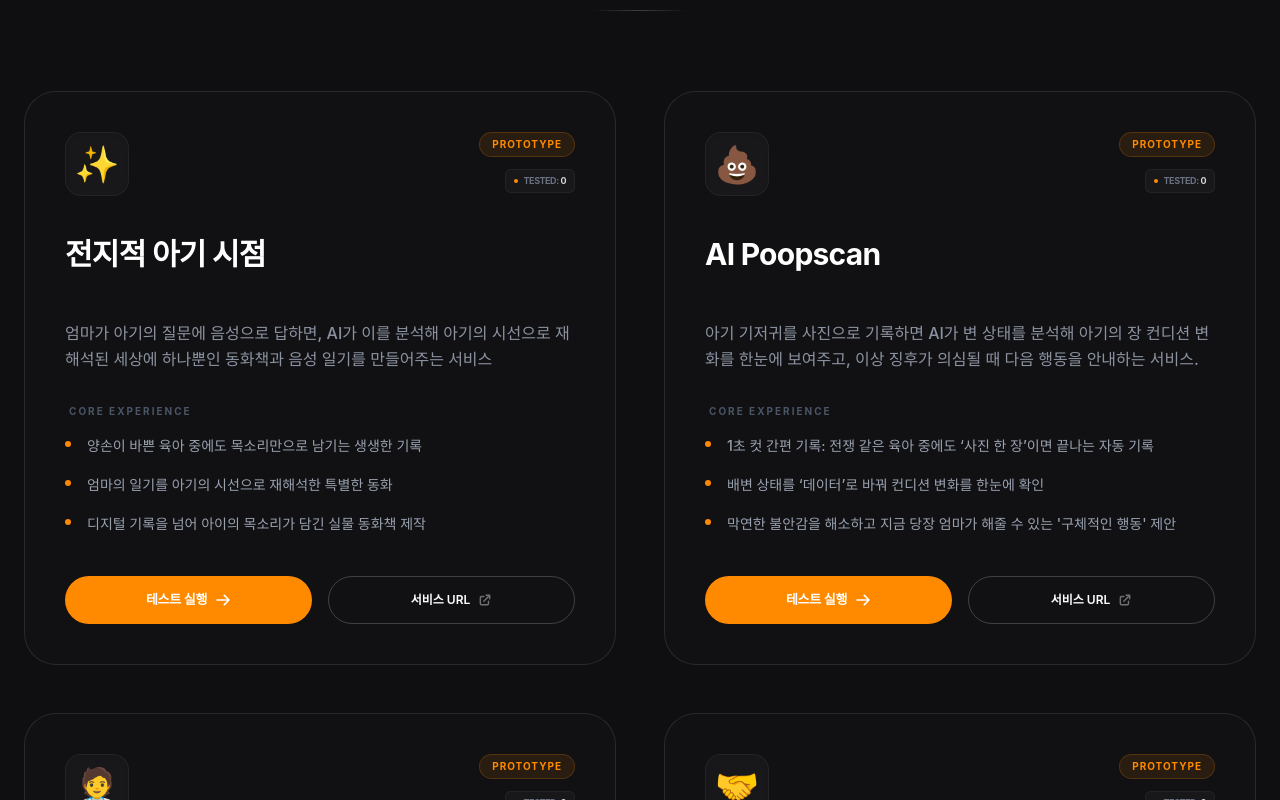
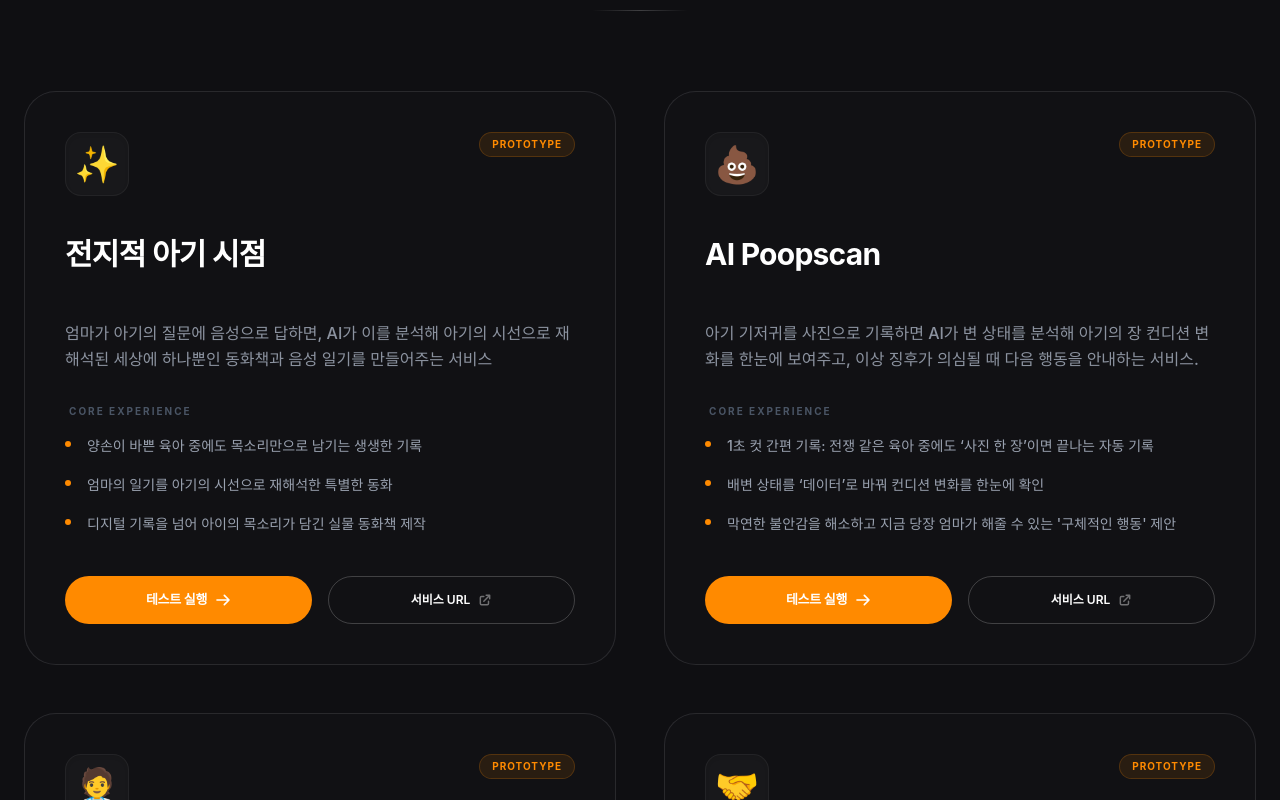
Before and after one commit to hjsoooon/JARAYO-hub, a React (Vite) app: page / in a window 1280 px wide. Shown: the part 940-1740 px from the top of the page. Built offline with nearby package versions, Linux system fonts and the light colour scheme.

Commit message:
fix: Remove Tested badge from prototype cards

```diff
--- a/components/PrototypeCard.tsx
+++ b/components/PrototypeCard.tsx
@@ -1,5 +1,5 @@
 
-import React, { useState, useEffect } from 'react';
+import React from 'react';
 import { PrototypeItem } from '../types';
 import { Button } from './Button';
 
@@ -8,40 +8,17 @@ interface PrototypeCardProps {
 }
 
 export const PrototypeCard: React.FC<PrototypeCardProps> = ({ item }) => {
-  const [clickCount, setClickCount] = useState(0);
-
-  useEffect(() => {
-    const savedCount = localStorage.getItem(`clicks_${item.id}`);
-    if (savedCount) {
-      setClickCount(parseInt(savedCount, 10));
-    }
-  }, [item.id]);
-
-  const handleTestClick = () => {
-    const newCount = clickCount + 1;
-    setClickCount(newCount);
-    localStorage.setItem(`clicks_${item.id}`, newCount.toString());
-  };
-
   return (
     <div className="card-hover-effect bg-[#15151a]/40 border border-white/10 rounded-[2rem] p-8 md:p-10 flex flex-col group">
       <div className="flex justify-between items-start mb-10">
         <div className="w-16 h-16 bg-white/[0.03] border border-white/[0.05] flex items-center justify-center rounded-2xl text-4xl shadow-inner group-hover:scale-110 transition-transform duration-500">
           {item.icon}
         </div>
-        <div className="flex flex-col items-end gap-3">
-          {item.badge && (
-            <span className="px-3 py-1 bg-[#ff8a00]/10 text-[#ff8a00] text-[10px] font-bold tracking-widest uppercase rounded-full border border-[#ff8a00]/20">
-              {item.badge}
-            </span>
-          )}
-          <div className="flex items-center gap-1.5 py-1 px-2 bg-white/[0.03] rounded-md border border-white/[0.05]">
-            <span className="w-1 h-1 rounded-full bg-[#ff8a00]"></span>
-            <span className="text-[9px] text-gray-500 font-bold tracking-tighter uppercase">
-              Tested: <span className="text-gray-300">{clickCount}</span>
-            </span>
-          </div>
-        </div>
+        {item.badge && (
+          <span className="px-3 py-1 bg-[#ff8a00]/10 text-[#ff8a00] text-[10px] font-bold tracking-widest uppercase rounded-full border border-[#ff8a00]/20">
+            {item.badge}
+          </span>
+        )}
       </div>
 
       <div className="mb-8">
@@ -80,7 +57,6 @@ export const PrototypeCard: React.FC<PrototypeCardProps> = ({ item }) => {
           href={item.link}
           target="_blank"
           rel="noopener"
-          onClick={handleTestClick}
           className="flex-1 text-[13px] font-bold tracking-tight"
         >
           테스트 실행
```
